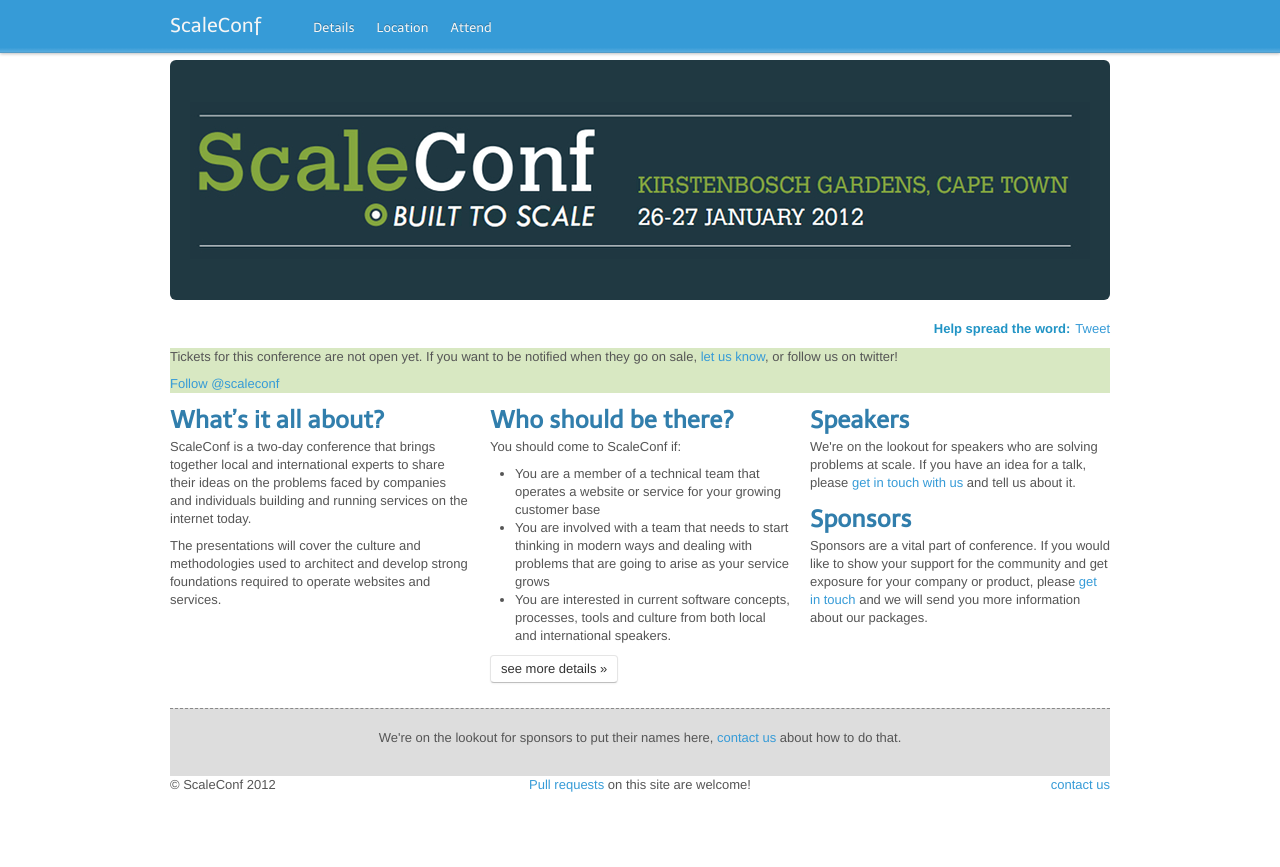
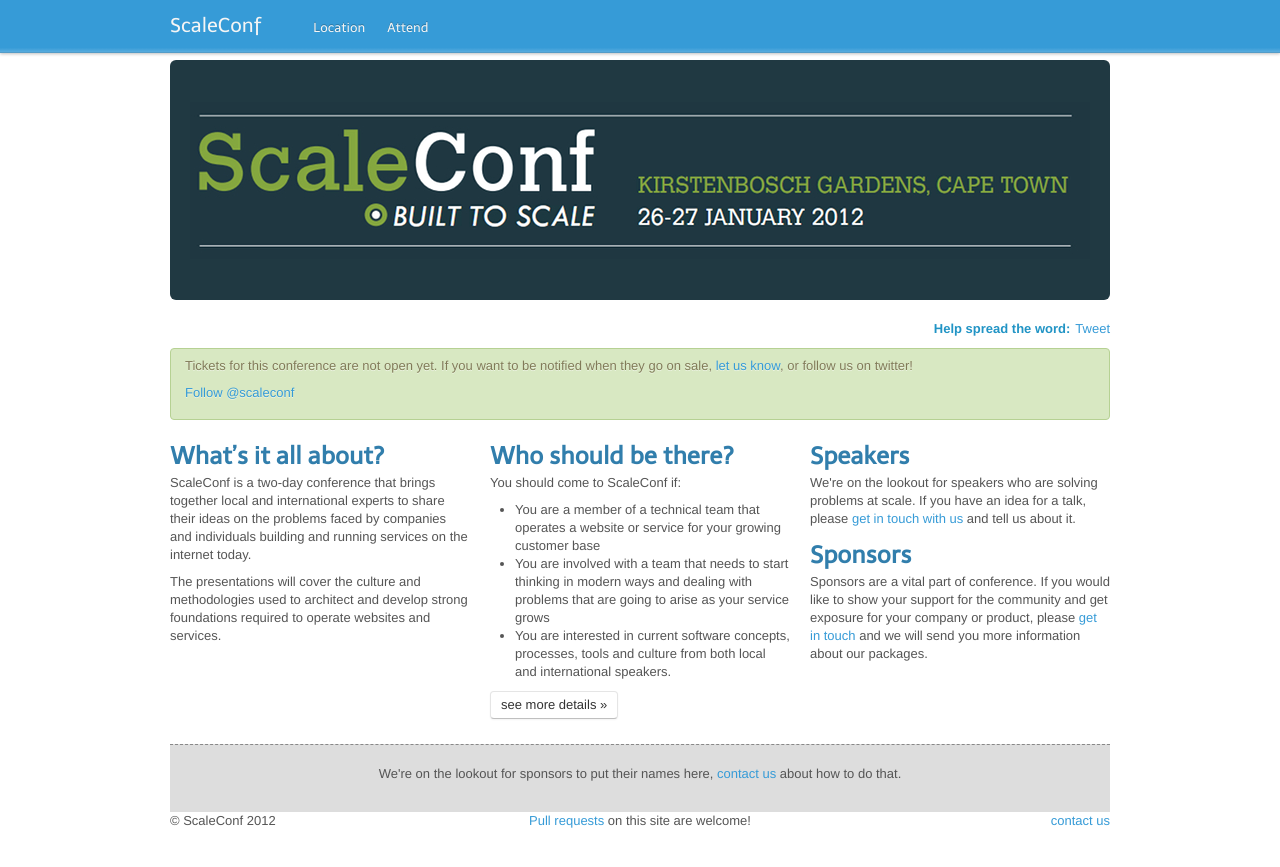
Before and after one commit to scaleconf/scaleconf.github.com, a Jekyll site: the page built from index.html, in a window 1280 px wide. Shown: the top 867 px of the page. Built offline with Jekyll 4.4.1, drawn with Linux system fonts in a browser that asks for light colours; Markdown is read by kramdown in place of the engine named in the settings; comment, search, counter and statistics services are not loaded.

Commit message:
Fix layout

```diff
--- a/_config.yml
+++ b/_config.yml
@@ -3,8 +3,6 @@
 navigation:
 - text:
   url:
-- url: /details
-  text: Details
 - url: /location
   text: Location
 - url: /attend
--- a/index.html
+++ b/index.html
@@ -10,7 +10,7 @@
 
       <div class="row">
           <div class="span12">
-              <div class='alert-message block-message info' style='background: #D8E8C2; border-color: #B6D193;'>
+              <div class='alert alert-info' style='background: #D8E8C2; border-color: #B6D193;'>
                   <p>
                   Tickets for this conference are not open yet.  If you want to be notified when they go on sale, <a href="/attend">let us know</a>, or follow us on twitter!
                   </p>
```
